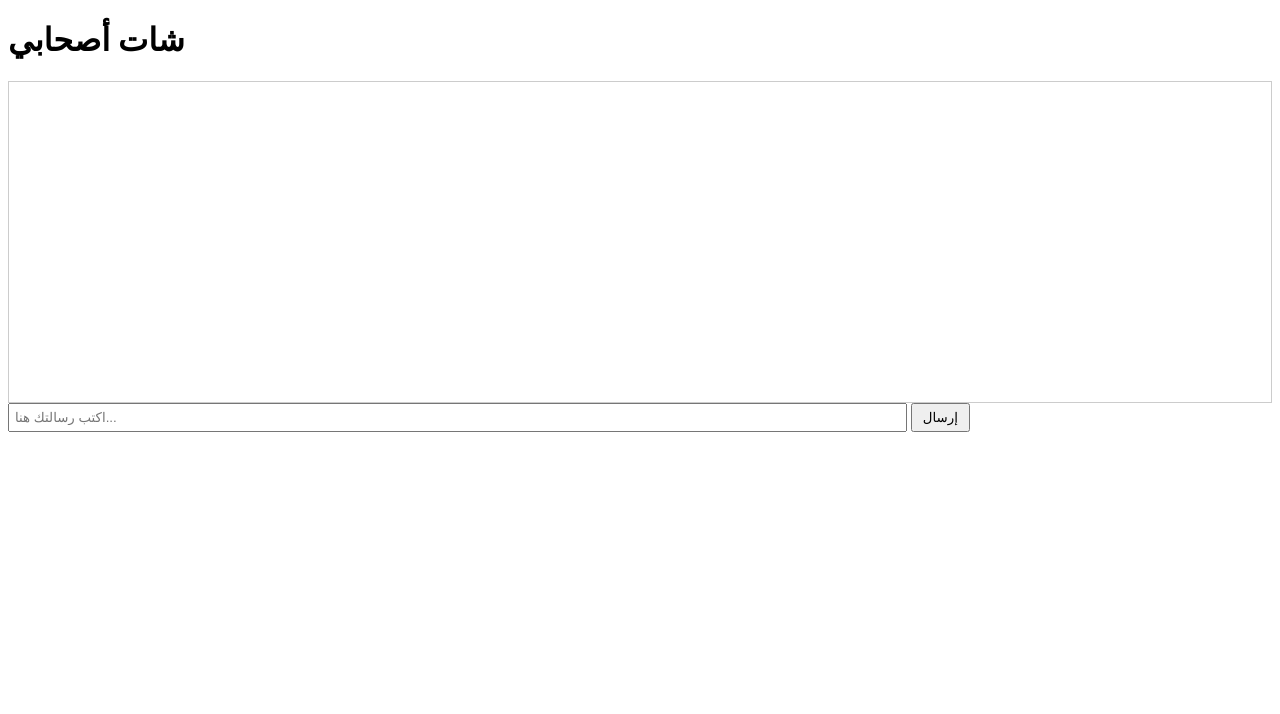
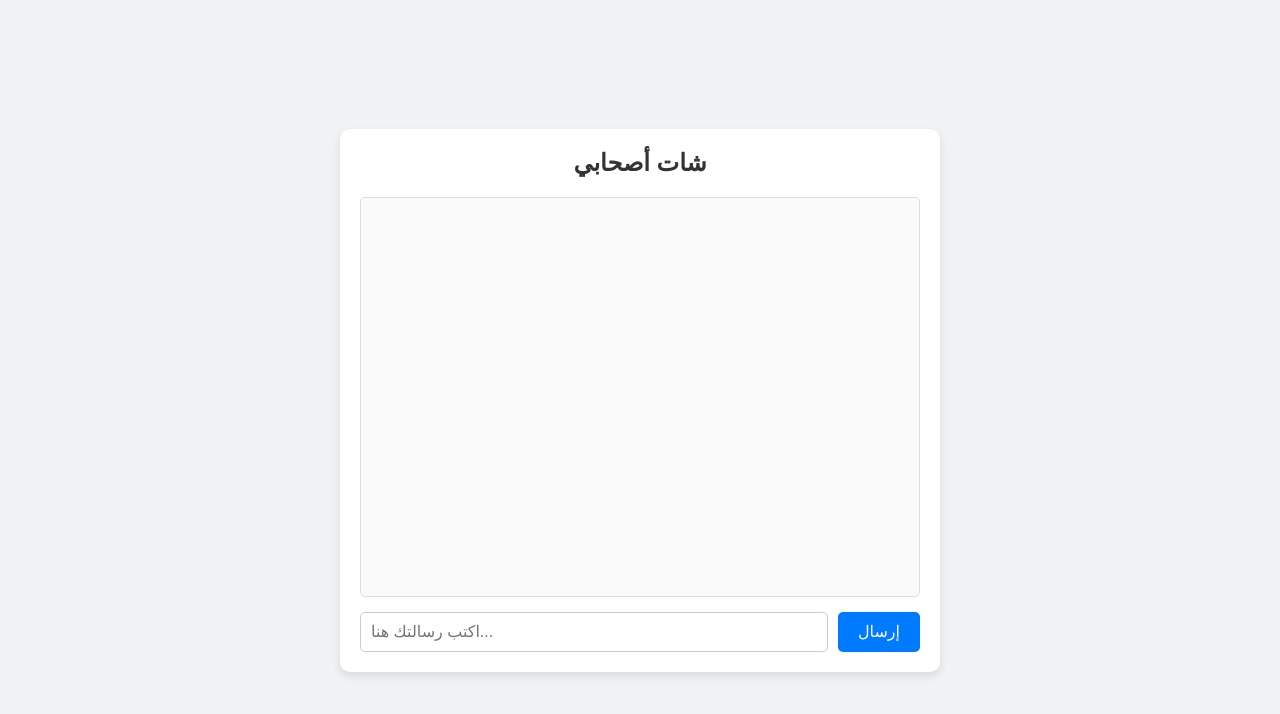
Before and after one commit to megzdev/niga-chat, a plain HTML site: page index.html in a window 1280 px wide. Drawn offline with Linux system fonts and the light colour scheme; no server answers.

Commit message:
Update style.css

```diff
--- a/style.css
+++ b/style.css
@@ -1,3 +1,83 @@
-#chat-box { height: 300px; overflow-y: scroll; border: 1px solid #ccc; padding: 10px; }
-#message-input { width: 70%; padding: 5px; }
-button { padding: 5px 10px; }
+* {
+    margin: 0;
+    padding: 0;
+    box-sizing: border-box;
+    font-family: Arial, sans-serif;
+}
+
+body {
+    background-color: #f0f2f5;
+    display: flex;
+    justify-content: center;
+    align-items: center;
+    min-height: 100vh;
+}
+
+.chat-container {
+    width: 100%;
+    max-width: 600px;
+    background-color: #fff;
+    border-radius: 10px;
+    box-shadow: 0 4px 8px rgba(0, 0, 0, 0.1);
+    padding: 20px;
+    margin: 20px;
+}
+
+h1 {
+    text-align: center;
+    color: #333;
+    margin-bottom: 20px;
+    font-size: 24px;
+}
+
+#chat-box {
+    height: 400px;
+    background-color: #fafafa;
+    border: 1px solid #ddd;
+    border-radius: 5px;
+    overflow-y: auto;
+    padding: 15px;
+    margin-bottom: 15px;
+}
+
+#chat-box p {
+    background-color: #e9ecef;
+    padding: 10px;
+    border-radius: 5px;
+    margin: 5px 0;
+    word-wrap: break-word;
+}
+
+.input-area {
+    display: flex;
+    gap: 10px;
+}
+
+#message-input {
+    flex: 1;
+    padding: 10px;
+    border: 1px solid #ccc;
+    border-radius: 5px;
+    font-size: 16px;
+    outline: none;
+}
+
+#message-input:focus {
+    border-color: #007bff;
+    box-shadow: 0 0 5px rgba(0, 123, 255, 0.3);
+}
+
+button {
+    padding: 10px 20px;
+    background-color: #007bff;
+    color: #fff;
+    border: none;
+    border-radius: 5px;
+    font-size: 16px;
+    cursor: pointer;
+    transition: background-color 0.3s;
+}
+
+button:hover {
+    background-color: #0056b3;
+}
```
